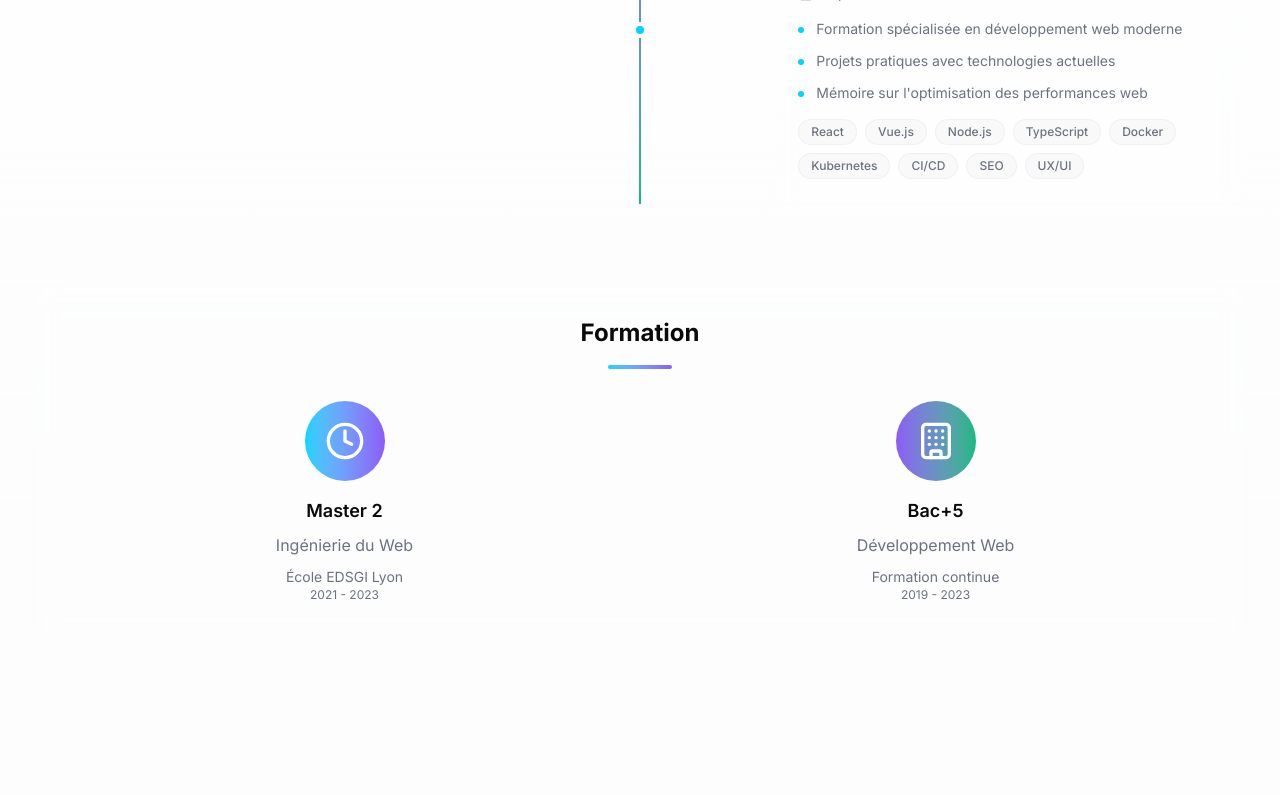
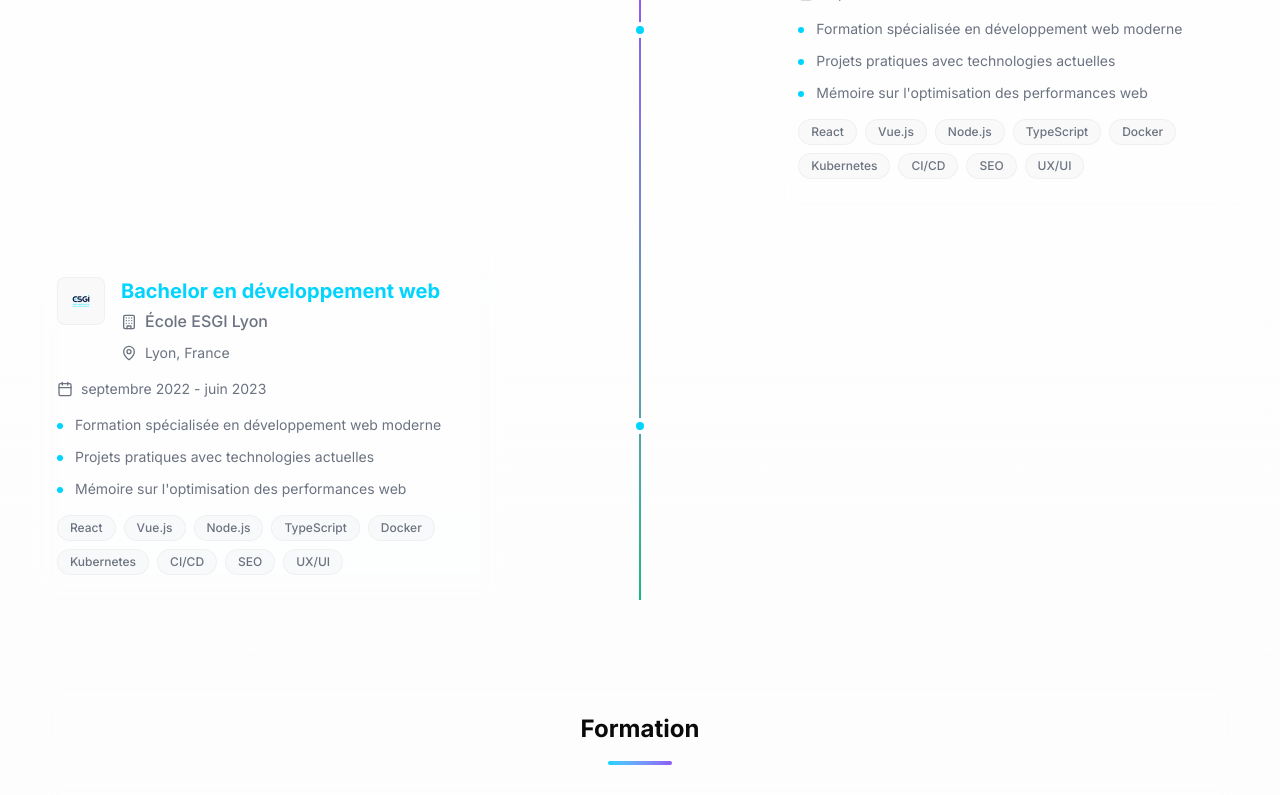
Before and after one commit to operdrix/portfolio, a Next.js app: page / in a window 1280 px wide. Shown: the part 4390-5185 px from the top of the page. Built offline with nearby package versions, Linux system fonts and the light colour scheme.

Commit message:
feat: add new experience entry for ESGI Bachelor in web development

```diff
--- a/src/data/personal.ts
+++ b/src/data/personal.ts
@@ -74,7 +74,23 @@ export const experiences: Experience[] = [
     ],
     technologies: ["React", "Vue.js", "Node.js", "TypeScript", "Docker", "Kubernetes", "CI/CD", "SEO", "UX/UI"],
     logo: "/esgi-logo.png"
-  }
+  },
+  {
+    id: "esgi-bachelor",
+    title: "Bachelor en développement web",
+    company: "École ESGI Lyon",
+    location: "Lyon, France",
+    startDate: "2022-09",
+    endDate: "2023-06",
+    current: false,
+    description: [
+      "Formation spécialisée en développement web moderne",
+      "Projets pratiques avec technologies actuelles",
+      "Mémoire sur l'optimisation des performances web"
+    ],
+    technologies: ["React", "Vue.js", "Node.js", "TypeScript", "Docker", "Kubernetes", "CI/CD", "SEO", "UX/UI"],
+    logo: "/esgi-logo.png"
+  },
 ];
 
 export const projects: Project[] = [
```
